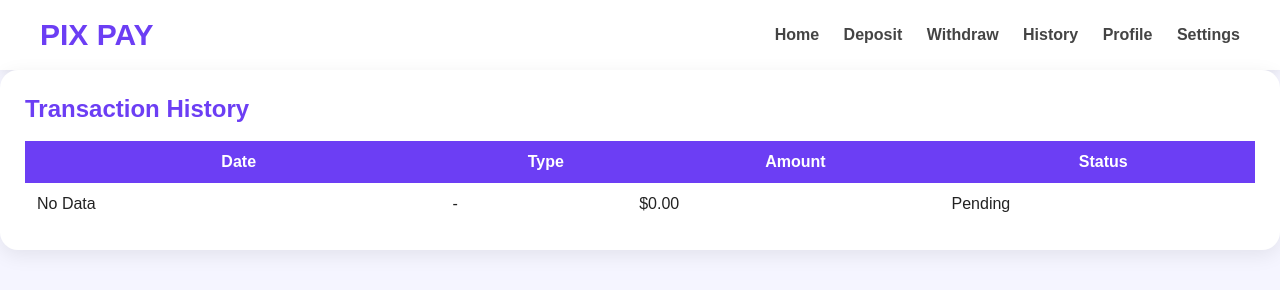
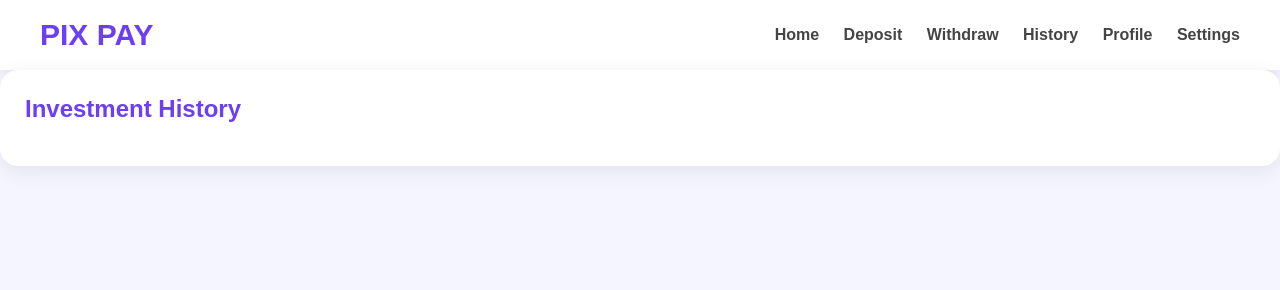
Before and after one commit to plhnt26-lgtm/PIX-PAY, a plain HTML site: page history.html in a window 1280 px wide. Drawn offline with Linux system fonts and the light colour scheme.

Commit message:
Revamp investment history layout
Updated investment history section with new layout and removed transaction history table.

```diff
--- a/history.html
+++ b/history.html
@@ -22,31 +22,17 @@
     </nav>
 </header>
 
-<div class="main-content">
+<div class="card">
 
-    <div class="card">
+    <h2 style="color:#6C3EF4;">Investment History</h2>
 
-        <h2 style="color:#6C3EF4;">Transaction History</h2>
+    <br>
 
-        <br>
+    <div id="historyList"></div>
 
-        <table style="width:100%; border-collapse:collapse;">
+</div>
 
-            <tr style="background:#6C3EF4; color:white;">
-                <th style="padding:12px;">Date</th>
-                <th>Type</th>
-                <th>Amount</th>
-                <th>Status</th>
-            </tr>
-
-            <tr>
-                <td style="padding:12px;">No Data</td>
-                <td>-</td>
-                <td>$0.00</td>
-                <td>Pending</td>
-            </tr>
-
-        </table>
+        <div id="historyList"></div>
 
     </div>
 
```
